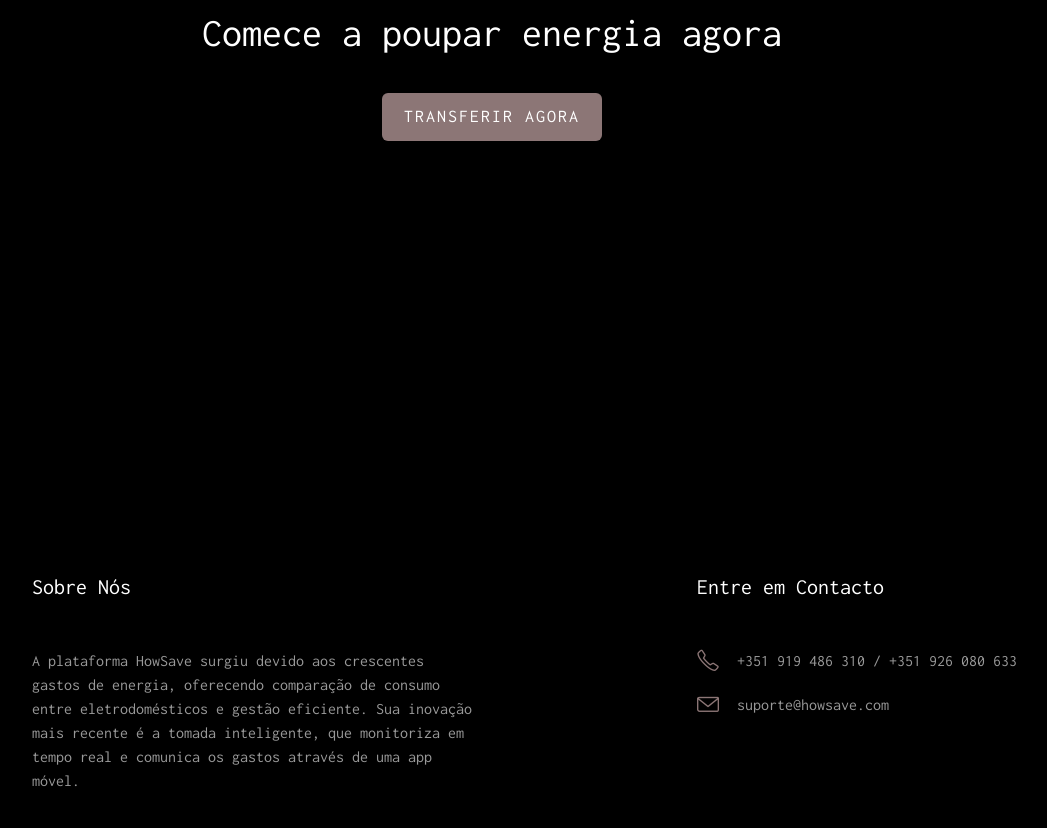
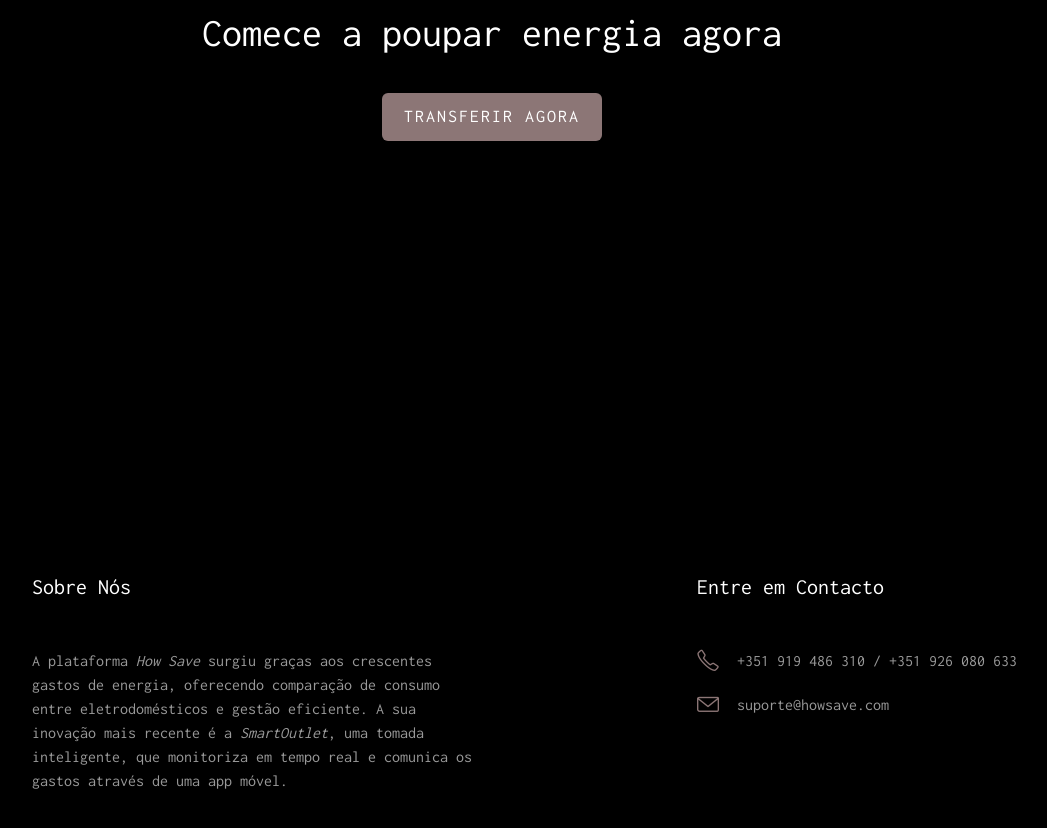
Before and after one commit to buraca27/How-Save, a plain HTML site: page index.html in a window 1280 px wide. Shown: the part 2006-2834 px from the top of the page, without its empty margins (148-1195 px from the left). Drawn offline with nearby package versions, Linux system fonts and the light colour scheme; some packages are replaced by stand-ins of ours; a script that the page names is missing; files whose address does not match are found by name.

Commit message:
Update index.html

```diff
--- a/index.html
+++ b/index.html
@@ -26,6 +26,7 @@
     <link rel="stylesheet" href="css/animate.css" />
     <link rel="stylesheet" href="css/bootstrap.css" />
     <link rel="stylesheet" href="css/style.css" />
+
     <!-- Modernizr JS -->
     <script src="js/modernizr-2.6.2.min.js"></script>
 </head>
@@ -38,7 +39,6 @@
                     <ul class="nav navbar-nav navbar-left">
                         <li class="active"><a href="#" data-nav-section="Inicio"><span>Início</span></a></li>
                         <li><a href="#" data-nav-section="funcionalidade"><span>Funcionalidade</span></a></li>
-                        <!-- <li><a href="#" data-nav-section="linguagens"><span>Linguagens</span></a></li> -->
                         <li><a href="#" data-nav-section="final"><span>Final</span></a></li>
                     </ul>
                 </div>
@@ -70,7 +70,7 @@
                         <h2 class="to-animate">Recursos da Aplicação</h2>
                         <div class="row">
                             <div class="col-md-8 col-md-offset-2 subtext">
-                                <h3 class="to-animate">Descubra os recursos que a Calculadora de Consumo Elétrico oferece gratuitamente para ajudar você a economizar energia.</h3>
+                                <h3 class="to-animate">Descubra os recursos que a Calculadora de Consumo Elétrico oferece gratuitamente para o ajudar a economizar energia.</h3>
                             </div>
                         </div>
                     </div>
@@ -102,33 +102,6 @@
         </div>
     </section>
 
-
-    <!-- <section id="fh5co-team" data-section="linguagens">
-        <div class="fh5co-team">
-            <div class="container">
-                <div class="row">
-                    <div class="col-md-12 section-heading text-center">
-                        <h2 class="to-animate">Linguagens da Aplicação</h2>
-                        <div class="row">
-                            <div class="col-md-8 col-md-offset-2 subtext to-animate">
-                                <h3>Conheça as linguagens que impulsionam a nossa aplicação de Calculadora de Consumo Elétrico.</h3>
-                            </div>
-                        </div>
-                    </div>
-                </div>
-                <div class="row">
-                    <div class="col-md-3 text-center to-animate">
-                        <div class="person">
-                            <img src="images/flutter.png" class="img-responsive img-rounded" alt="Linguagem 1">
-                            <h3>Flutter</h3>
-                            <p>Uma linguagem de programação poderosa para criar aplicativos móveis multiplataforma de forma eficiente e visualmente atraente.</p>
-                        </div>
-                    </div>
-                </div>
-            </div>
-        </div>
-    </section> -->
-
     <section id="fh5co-explore" data-section="final">
         <div class="fh5co-explore">
             <div class="container">
@@ -140,48 +113,17 @@
         </div>
     </section>
 
-
-    <!--
-    <div id="fh5co-footer" role="contentinfo">
-        <div class="container">
-            <div class="row">
-                <div class="col-md-3 to-animate">
-                    <h3 class="section-title">Sobre Nós</h3>
-                    <p>Uma breve descrição sobre a nossa empresa ou aplicação.</p>
-                </div>
-                <div class="col-md-3 to-animate">
-                    <h3 class="section-title">Os Nossos Serviços</h3>
-                </div>
-                <div class="col-md-3 to-animate">
-                    <h3 class="section-title">Siga-nos</h3>
-                </div>
-                <div class="col-md-3 to-animate">
-                    <h3 class="section-title">Entre em Contacto</h3>
-                    <ul class="contact-info">
-                        <li><i class="icon-location-pin"></i> Endereço, Cidade</li>
-                        <li><i class="icon-phone"></i> +55 123 456 789</li>
-                        <li><i class="icon-envelope"></i> seu@email.com</li>
-                    </ul>
-                </div>
-            </div>
-        </div>
-    </div>
-
-
- -->
-
     <div id="fh5co-footer" role="contentinfo">
         <div class="container">
             <div class="row">
                 <div class="col-md-5 col-md-offset-1 to-animate">
                     <h3 class="section-title">Sobre Nós</h3>
-                    <p>A plataforma HowSave surgiu devido aos crescentes gastos de energia, oferecendo comparação de consumo entre eletrodomésticos e gestão eficiente. Sua inovação mais recente é a tomada inteligente, que monitoriza em tempo real e comunica
-                        os gastos através de uma app móvel.</p>
+                    <p>A plataforma <em>How Save</em> surgiu graças aos crescentes gastos de energia, oferecendo comparação de consumo entre eletrodomésticos e gestão eficiente. A sua inovação mais recente é a <em>SmartOutlet</em>, uma tomada inteligente,
+                        que monitoriza em tempo real e comunica os gastos através de uma app móvel.</p>
                 </div>
                 <div class="col-md-5 col-md-offset-1 col-md-push-1 to-animate">
                     <h3 class="section-title">Entre em Contacto</h3>
                     <ul class="contact-info">
-                        <!-- <li><i class="icon-location-pin"></i> Endereço, Cidade</li> -->
                         <li><i class="icon-phone"></i> +351 919 486 310 / +351 926 080 633</li>
                         <li><i class="icon-envelope"></i> suporte@howsave.com</li>
                     </ul>
```
